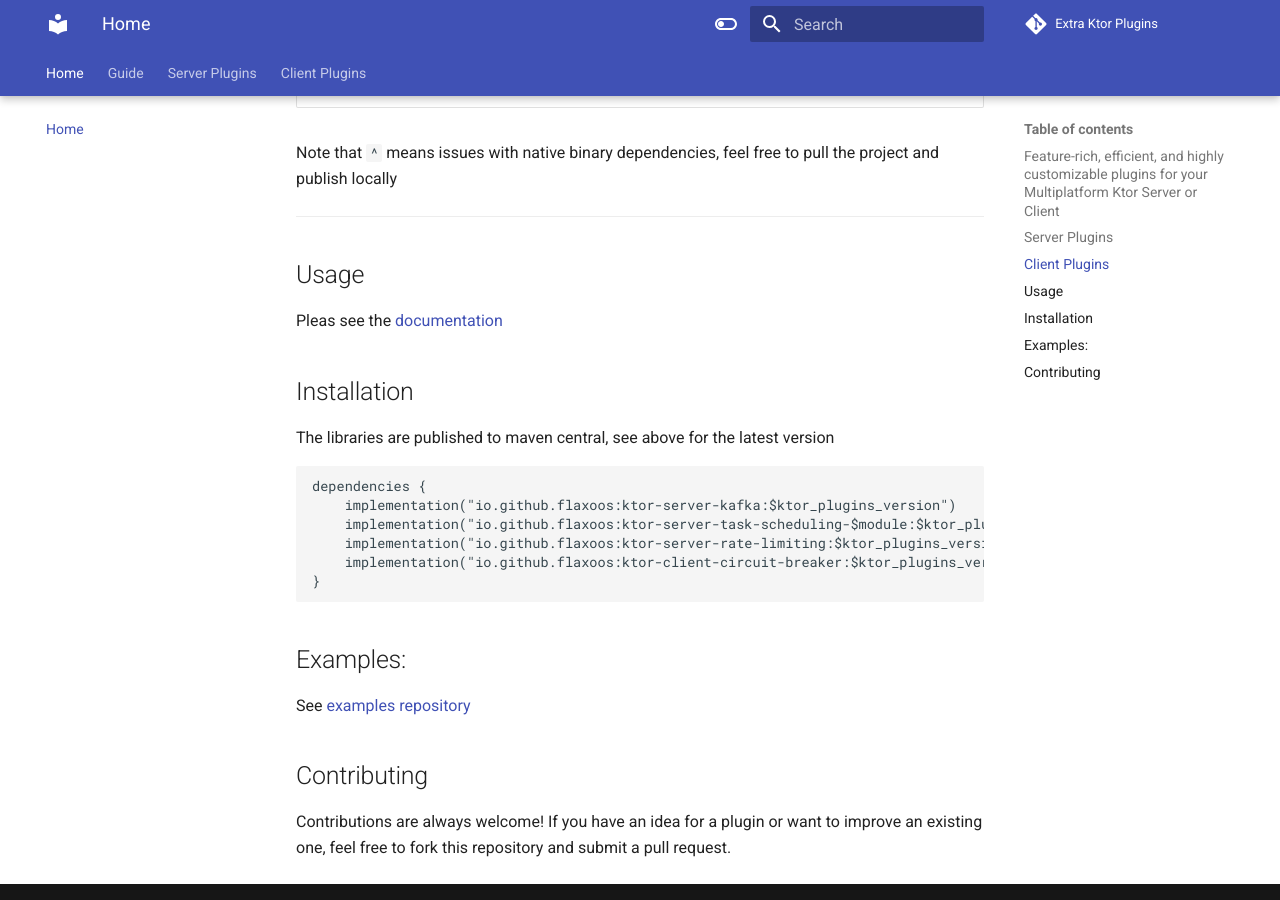
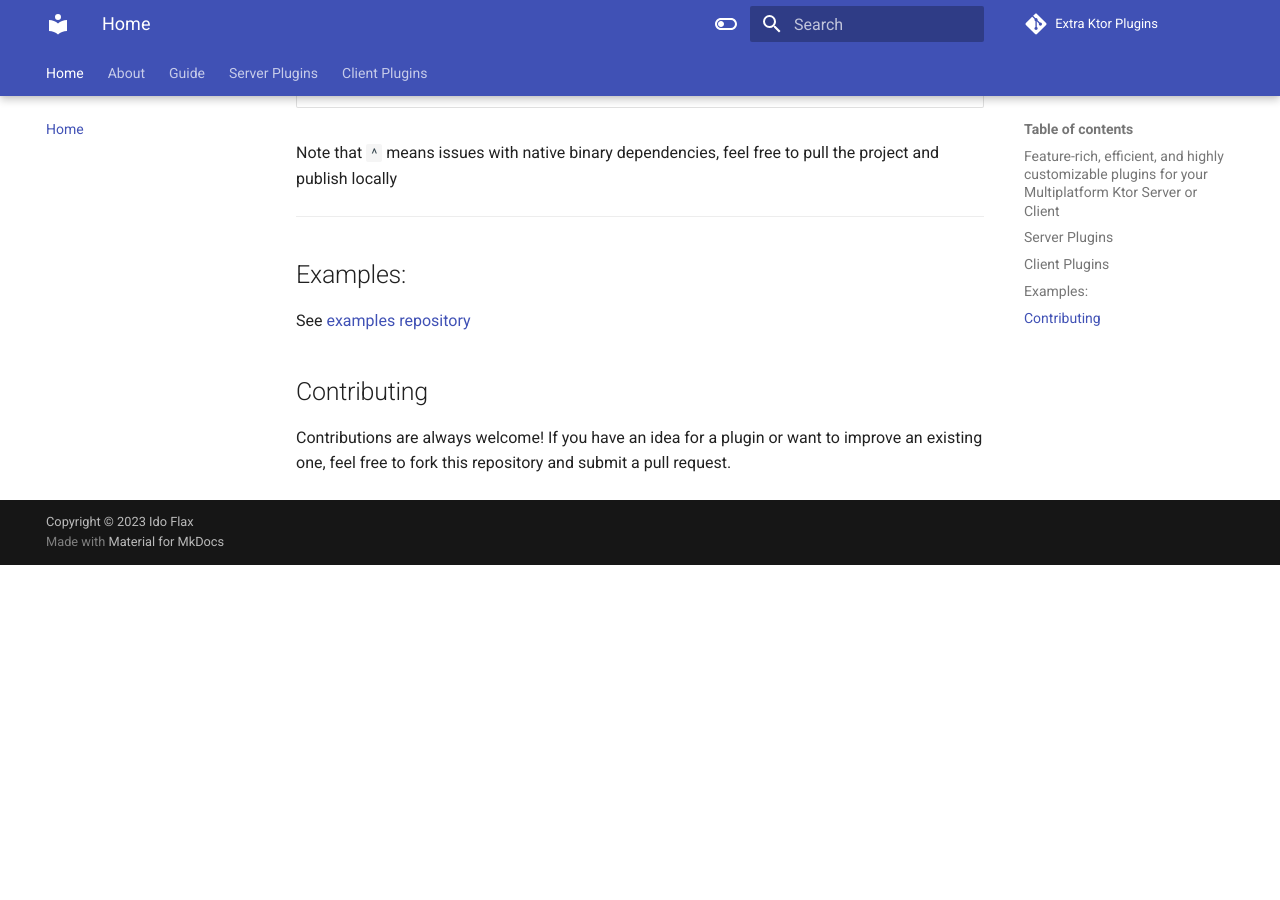
Before and after one commit to Flaxoos/extra-ktor-plugins, an MkDocs documentation site: the page built from documentation/mkdocs/docs/index.md, in a window 1280 px wide and 900 px high, scrolled down 910 px. Built offline with MkDocs 1.6.1 and Material for MkDocs 9.7.7, drawn with Linux system fonts in a browser that asks for light colours; comment, search, counter and statistics services are not loaded; after the commit the page ends 1475 px from its top, so only the background shows below that.

Commit message:
feat(docs): updated docs

````diff
--- a/documentation/mkdocs/docs/index.md
+++ b/documentation/mkdocs/docs/index.md
@@ -29,22 +29,6 @@ Note that `^` means issues with native binary dependencies, feel free to pull th
 
 ---
 
-
-## Usage
-
-Pleas see the [documentation](https://flaxoos.github.io/extra-ktor-plugins/)
-
-## Installation
-The libraries are published to maven central, see above for the latest version
-```kotlin
-dependencies {
-    implementation("io.github.flaxoos:ktor-server-kafka:$ktor_plugins_version")
-    implementation("io.github.flaxoos:ktor-server-task-scheduling-$module:$ktor_plugins_version")
-    implementation("io.github.flaxoos:ktor-server-rate-limiting:$ktor_plugins_version")
-    implementation("io.github.flaxoos:ktor-client-circuit-breaker:$ktor_plugins_version")
-}
-```
-
 ## Examples:
 See [examples repository](https://github.com/Flaxoos/flax-ktor-plugins-examples)
 
--- a/documentation/mkdocs/mkdocs.yml
+++ b/documentation/mkdocs/mkdocs.yml
@@ -35,7 +35,7 @@ plugins:
 
 nav:
   - Home: index.md
-#  - About: about/history.md
+  - About: about/Motivation.md
   - Guide: guide/installation.md
   - Server Plugins:
       - Kafka: ktor-server-kafka/index.md
````
Also changed, not shown: documentation/mkdocs/docs/about/Motivation.md (added, +3 -0 lines), documentation/mkdocs/docs/about/history.md (deleted, +0 -3 lines), documentation/mkdocs/docs/guide/installation.md (+1 -0 lines).
